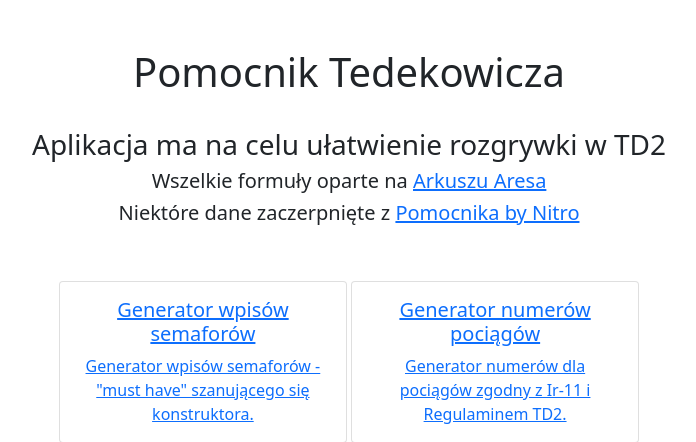
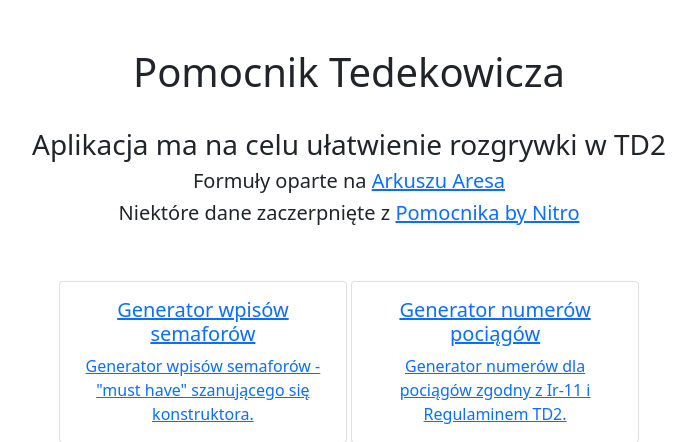
Before and after one commit to PiotrDebicki/Pomocnik-tedekowicza, a Flask app: page / in a window 1280 px wide. Shown: the part 58-500 px from the top of the page, without its empty margins (291-987 px from the left). Run offline with Flask 2, Linux system fonts and the light colour scheme; some libraries are stand-ins or nearby versions.

Commit message:
Text on /index update

```diff
--- a/templates/index.html
+++ b/templates/index.html
@@ -6,7 +6,7 @@
 <h1>Pomocnik Tedekowicza</h1>
 <br>
 <h3>Aplikacja ma na celu ułatwienie rozgrywki w TD2</h3>
-<h5>Wszelkie formuły oparte na <a href="https://docs.google.com/spreadsheets/d/1JBnzTHlSux_R7UJkdTkZtIPwbK6sNjjMU86ZzJXTSng/edit#gid=596467753">Arkuszu Aresa</a></h5>
+<h5>Formuły oparte na <a href="https://docs.google.com/spreadsheets/d/1JBnzTHlSux_R7UJkdTkZtIPwbK6sNjjMU86ZzJXTSng/edit#gid=596467753">Arkuszu Aresa</a></h5>
 <h5>Niektóre dane zaczerpnięte z <a href="https://nitro.td2.info.pl/pomocnik/10/">Pomocnika by Nitro</a></h5>
 <br>
 <br>
```
